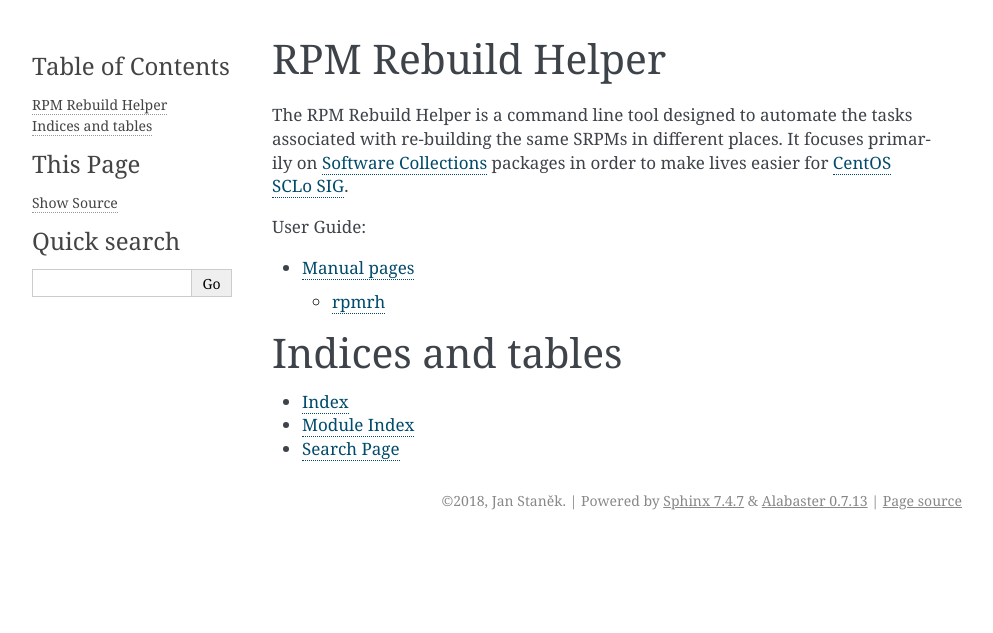
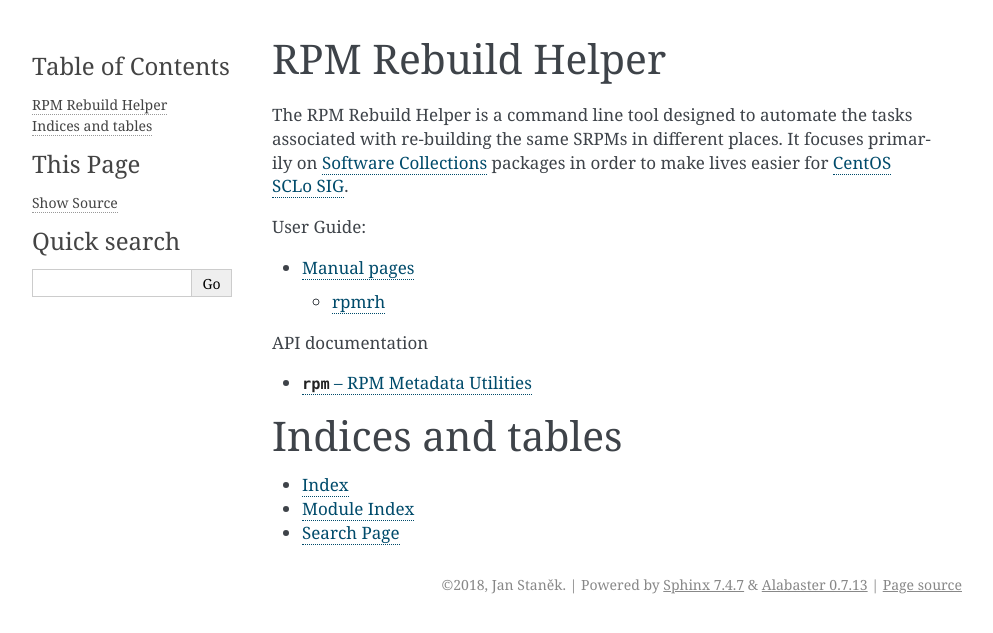
Before and after one commit to khardix/rpm-rebuild-helper, a Sphinx documentation site: the page built from docs/index.rst, in a window 1280 px wide. Shown: the top 633 px of the page, without its empty margins (148-1141 px from the left). Built offline with Sphinx 7.4.7, drawn with Linux system fonts in a browser that asks for light colours.

Commit message:
Add POC auto-documentation for rpmrh.rpm

```diff
--- /dev/null
+++ b/docs/api/rpm.rst
@@ -0,0 +1,5 @@
+``rpm`` -- RPM Metadata Utilities
+=================================
+
+.. automodule:: rpmrh.rpm
+    :members:
--- a/docs/conf.py
+++ b/docs/conf.py
@@ -11,10 +11,10 @@
 # If extensions (or modules to document with autodoc) are in another directory,
 # add these directories to sys.path here. If the directory is relative to the
 # documentation root, use os.path.abspath to make it absolute, like shown here.
-#
-# import os
-# import sys
-# sys.path.insert(0, os.path.abspath('.'))
+
+import sys
+from os import path
+sys.path.insert(0, path.abspath('..'))
 
 
 # -- Project information -----------------------------------------------------
@@ -42,8 +42,9 @@
     'sphinx.ext.autodoc',
     'sphinx.ext.doctest',
     'sphinx.ext.intersphinx',
+    'sphinx.ext.mathjax',
+    'sphinx.ext.napoleon',
     'sphinx.ext.todo',
-    'sphinx.ext.mathjax',
     'sphinx.ext.viewcode',
 ]
 
@@ -174,3 +175,8 @@
 
 # If true, `todo` and `todoList` produce output, else they produce nothing.
 todo_include_todos = True
+
+# -- Options for napoleon extension ------------------------------------------
+
+# Use admonition instead of rubric for following sections.
+napoleon_use_admonition_for_examples = True
--- a/docs/index.rst
+++ b/docs/index.rst
@@ -13,6 +13,13 @@
 
     man/index
 
+.. toctree::
+    :maxdepth: 1
+    :caption: API documentation
+    :glob:
+
+    api/*
+
 
 Indices and tables
 ==================
```
